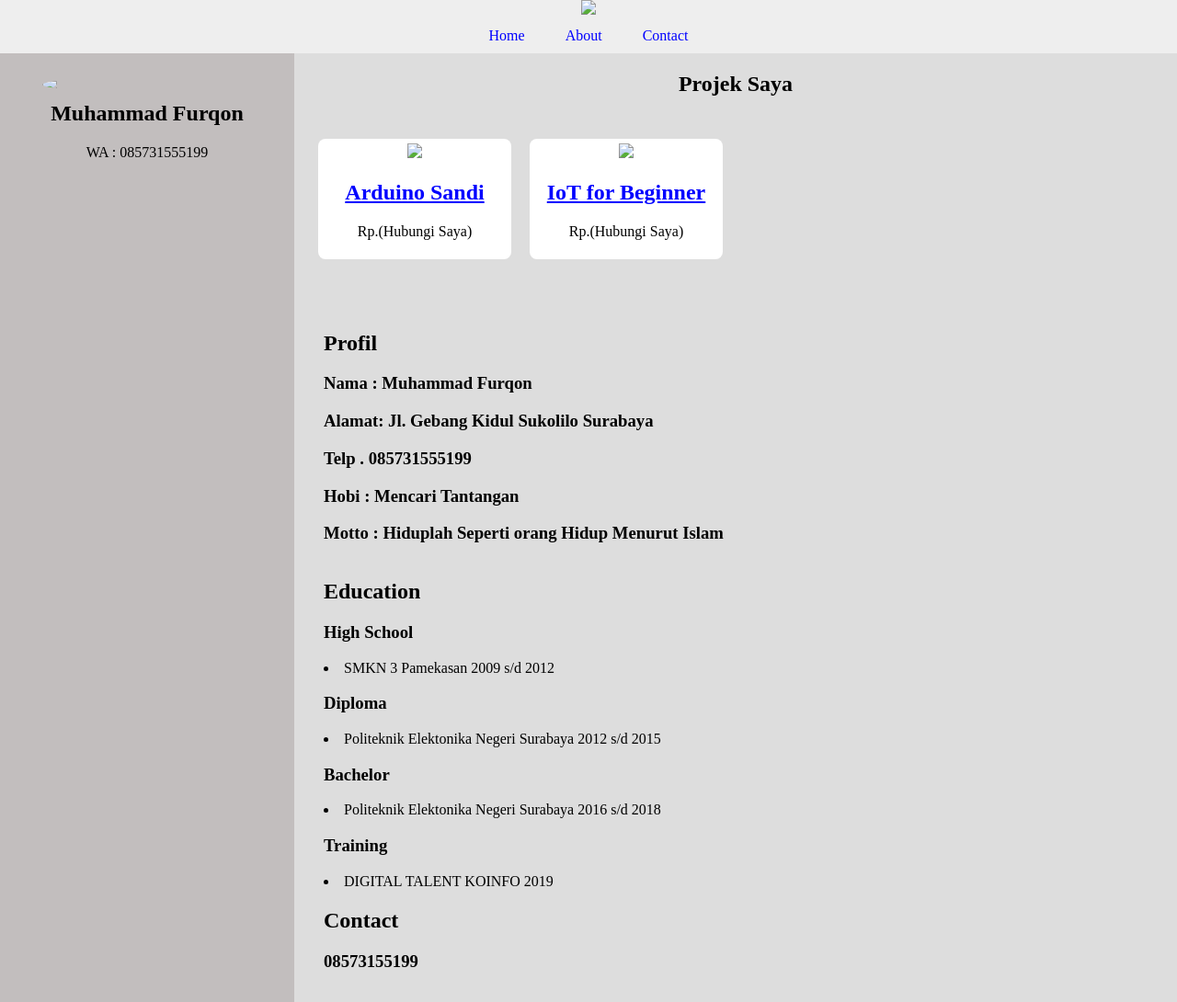
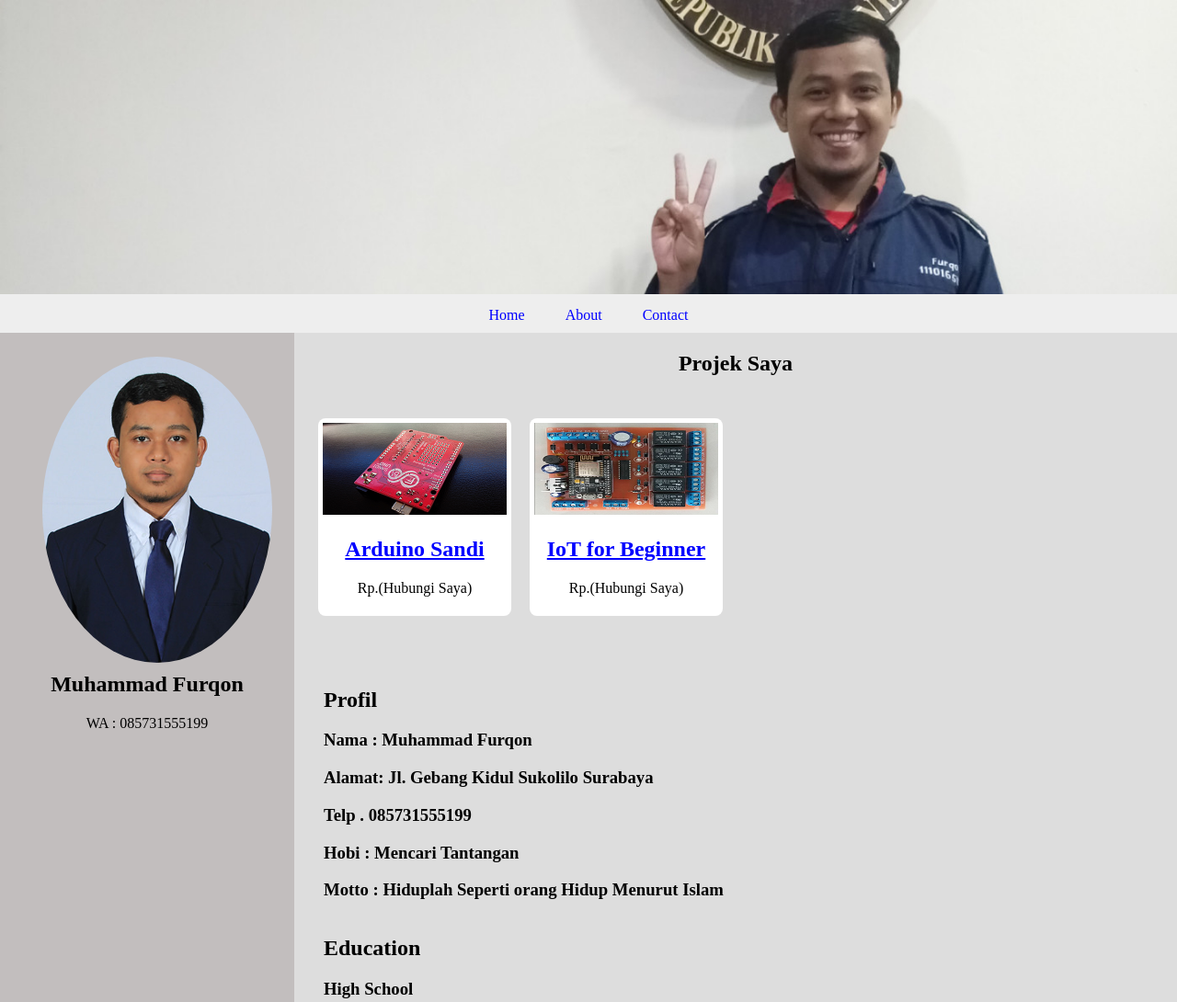
Before and after one commit to furqonc4kcuk/myportofolio.github.io, a plain HTML site: page index.html in a window 1280 px wide. Shown: the top 1090 px of the page at 92% size. Drawn offline with Linux system fonts and the light colour scheme.

Commit message:
Update index.html

```diff
--- a/index.html
+++ b/index.html
@@ -17,7 +17,7 @@
     <div class="container">
       <div class="header">
         <div class="logo">
-          <img src="./assets/img/baner.jpg" />
+          <img src="./baner.jpg" />
         </div>
 
         <div class="menu">
@@ -41,7 +41,7 @@
 
       <div class="content-wrapper">
         <div class="sidebar imgprofile">
-          <img src="./assets/img/me.png" />
+          <img src="./me.png" />
           <h2>Muhammad Furqon</h2>
           <p>WA : 085731555199</p>
         </div>
@@ -51,9 +51,9 @@
 
           <div class="thumbnail-container">
             <div class="thumbnail">
-              <img src="./assets/img/sandi_uno.png" />
+              <img src="./sandi_uno.png" />
               <h2>
-                <a href="./assets/img/sandi_uno.png" data-tightbox="sandi_uno"
+                <a href="./sandi_uno.png" data-tightbox="sandi_uno"
                   >Arduino Sandi</a
                 >
               </h2>
@@ -61,9 +61,9 @@
             </div>
 
             <div class="thumbnail">
-              <img src="./assets/img/iot.png" />
+              <img src="./iot.png" />
               <h2>
-                <a href="./assets/img/iot.png" data-tightbox="iot"
+                <a href="./iot.png" data-tightbox="iot"
                   >IoT for Beginner</a
                 >
               </h2>
```
